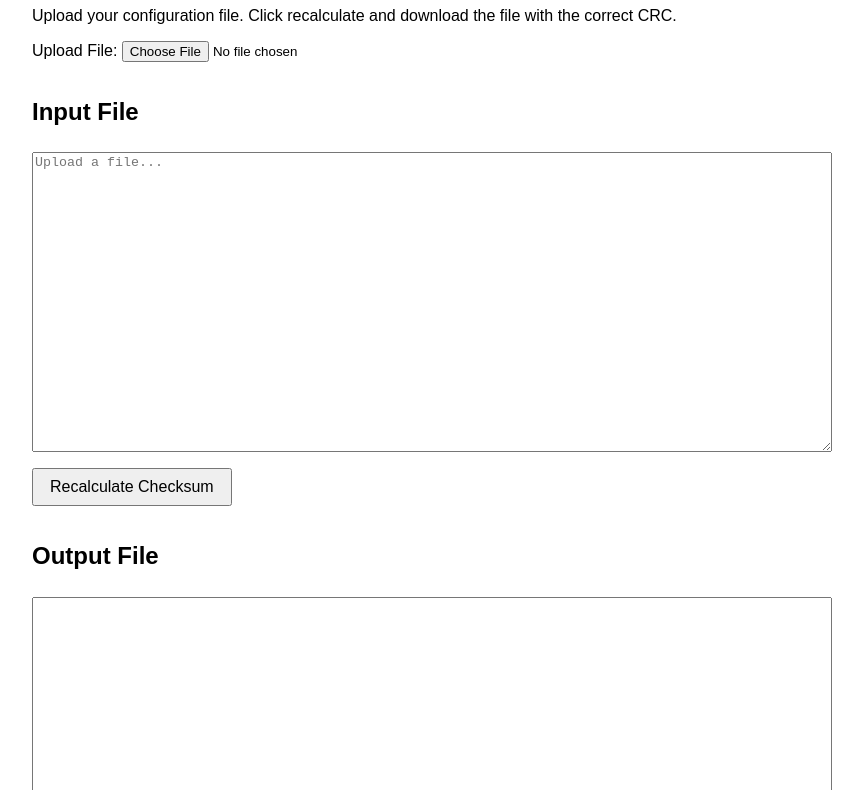
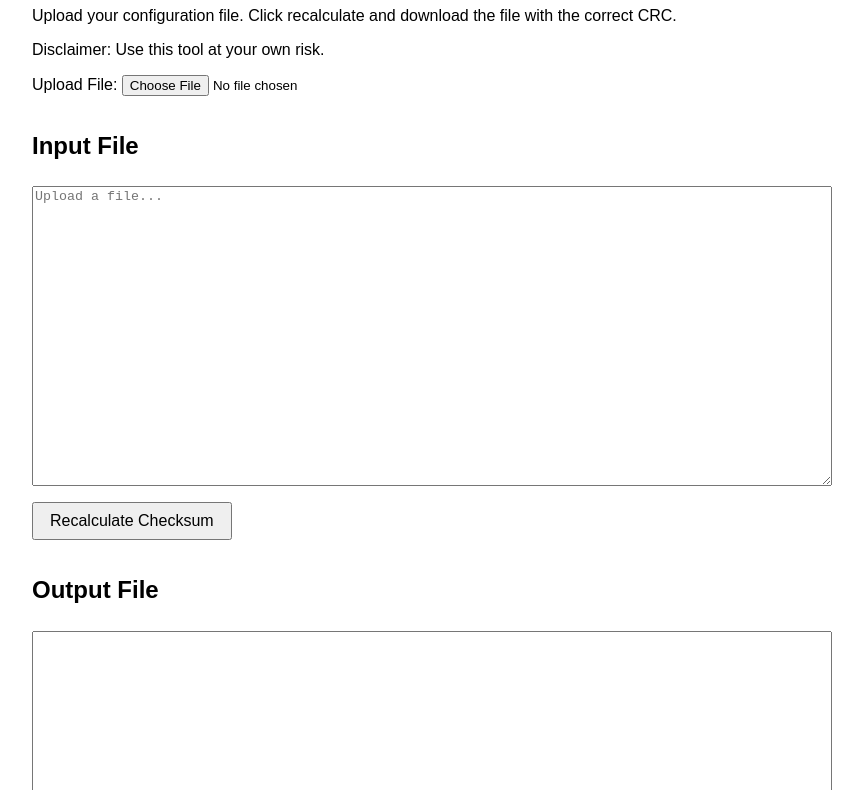
Before and after one commit to rcorex/expert, a plain HTML site: page crc.html in a window 1280 px wide. Shown: the part 73-863 px from the top of the page, without its empty margins (208-1071 px from the left). Drawn offline with Linux system fonts and the light colour scheme.

Commit message:
Update crc.html

```diff
--- a/crc.html
+++ b/crc.html
@@ -16,6 +16,7 @@
 
     <h1>Devialet Expert Pro CRC Calculator</h1>
     <p>Upload your configuration file. Click recalculate and download the file with the correct CRC.</p>
+    <p>Disclaimer: Use this tool at your own risk.</p>
 
     <div id="controls">
         <label for="fileInput">Upload File:</label>
```
